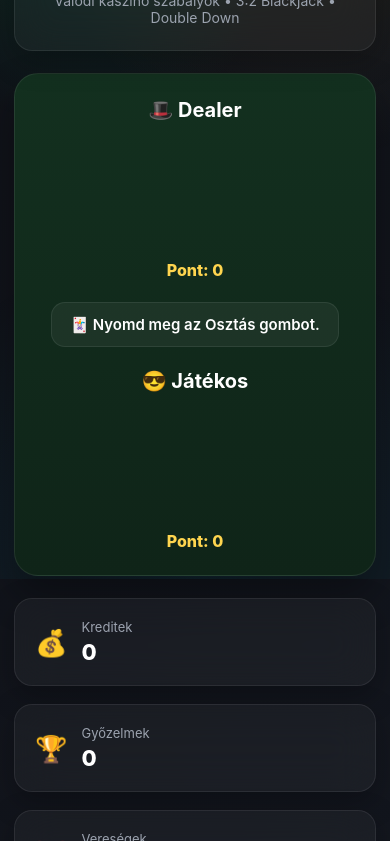
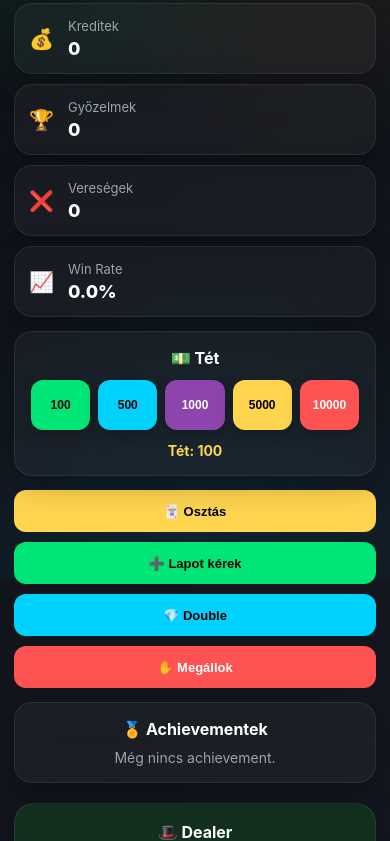
Before and after one commit to hurdabigdawe-bot/gif-shop, a plain HTML site: page blackjack/index.html in a window 390 px wide. Shown: the part 265-1106 px from the top of the page. Drawn offline with Linux system fonts and the light colour scheme; no server answers.

Commit message:
Update style.css

```diff
--- a/blackjack/style.css
+++ b/blackjack/style.css
@@ -1015,3 +1015,361 @@ font-size:16px;
 }
 
 }
+/* =====================================
+   BLACKJACK V4 LAYOUT
+===================================== */
+
+.game-layout{
+
+display:grid;
+
+grid-template-columns:
+1fr 320px;
+
+gap:20px;
+
+align-items:start;
+
+margin-bottom:20px;
+
+}
+
+.game-table{
+
+width:100%;
+
+}
+
+.game-sidebar{
+
+display:flex;
+
+flex-direction:column;
+
+gap:14px;
+
+}
+
+/* SIDEBAR STATS */
+
+.game-sidebar .stats-grid{
+
+display:grid;
+
+grid-template-columns:1fr;
+
+gap:10px;
+
+margin-bottom:0;
+
+}
+
+.game-sidebar .stat-card{
+
+padding:14px;
+
+min-height:auto;
+
+}
+
+.game-sidebar .stat-icon{
+
+font-size:20px;
+
+}
+
+.game-sidebar .stat-card h3{
+
+font-size:18px;
+
+}
+
+/* BET PANEL */
+
+.game-sidebar .bet-section{
+
+margin-bottom:0;
+
+padding:16px;
+
+}
+
+.game-sidebar .bet-section h2{
+
+font-size:16px;
+
+margin-bottom:12px;
+
+}
+
+.game-sidebar .chips{
+
+display:grid;
+
+grid-template-columns:
+repeat(3,1fr);
+
+gap:8px;
+
+margin-bottom:12px;
+
+}
+
+.game-sidebar .bet-btn{
+
+width:100%;
+
+height:50px;
+
+border-radius:12px;
+
+font-size:12px;
+
+}
+
+.current-bet{
+
+font-size:14px;
+
+}
+
+/* CONTROLS */
+
+.game-sidebar .controls{
+
+display:grid;
+
+grid-template-columns:1fr;
+
+gap:10px;
+
+margin-bottom:0;
+
+}
+
+.game-sidebar .controls button{
+
+width:100%;
+
+height:42px;
+
+font-size:13px;
+
+}
+
+/* ACHIEVEMENTS */
+
+.game-sidebar .achievement-panel{
+
+margin-bottom:0;
+
+padding:16px;
+
+}
+
+.game-sidebar .achievement-panel h2{
+
+font-size:16px;
+
+margin-bottom:10px;
+
+}
+/* =====================================
+   BLACKJACK V4 TABLE COMPACT
+===================================== */
+
+.table-card{
+
+padding:18px;
+
+border-radius:20px;
+
+}
+
+.dealer-area h2,
+.player-area h2{
+
+font-size:16px;
+
+margin-bottom:10px;
+
+}
+
+.table-center{
+
+padding:12px 0;
+
+}
+
+#message{
+
+font-size:13px;
+
+padding:10px 14px;
+
+border-radius:12px;
+
+}
+
+/* CARDS */
+
+.cards{
+
+gap:6px;
+
+min-height:95px;
+
+margin-bottom:10px;
+
+}
+
+.card{
+
+width:58px;
+
+height:84px;
+
+font-size:16px;
+
+border-radius:10px;
+
+}
+
+.score{
+
+font-size:15px;
+
+}
+
+/* ACTION BUTTONS */
+
+.bottom-actions{
+
+margin-top:15px;
+
+display:grid;
+
+grid-template-columns:
+repeat(3,1fr);
+
+gap:10px;
+
+}
+
+.bottom-actions .action-btn{
+
+width:100%;
+
+}
+
+/* HERO SMALLER */
+
+.hero-card{
+
+padding:18px;
+
+margin-bottom:18px;
+
+}
+
+.hero-card h1{
+
+font-size:26px;
+
+}
+
+.hero-card p{
+
+font-size:13px;
+
+}
+
+/* MOBILE */
+
+@media(max-width:1100px){
+
+.game-layout{
+
+grid-template-columns:1fr;
+
+}
+
+.game-sidebar{
+
+order:-1;
+
+}
+
+.game-sidebar .stats-grid{
+
+grid-template-columns:
+repeat(2,1fr);
+
+}
+
+}
+
+@media(max-width:768px){
+
+.game-sidebar .stats-grid{
+
+grid-template-columns:1fr;
+
+}
+
+.game-sidebar .chips{
+
+grid-template-columns:
+repeat(5,1fr);
+
+}
+
+.card{
+
+width:54px;
+
+height:78px;
+
+font-size:15px;
+
+}
+
+.bottom-actions{
+
+grid-template-columns:1fr;
+
+}
+
+}
+
+@media(max-width:500px){
+
+.card{
+
+width:50px;
+
+height:72px;
+
+font-size:14px;
+
+}
+
+#message{
+
+font-size:12px;
+
+}
+
+.score{
+
+font-size:14px;
+
+}
+
+.hero-card h1{
+
+font-size:22px;
+
+}
+
+}
```
